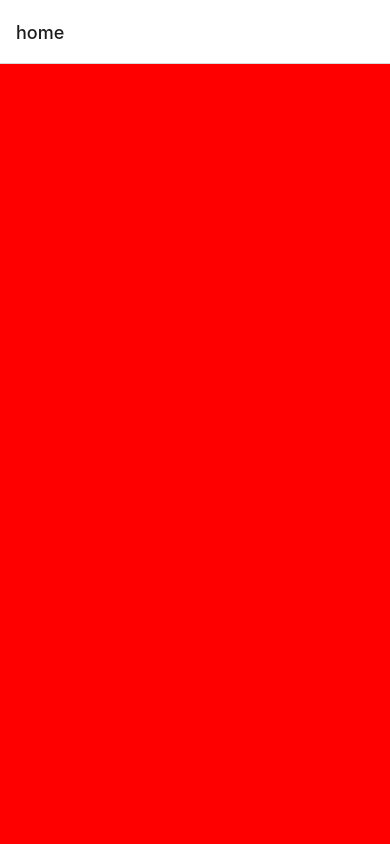
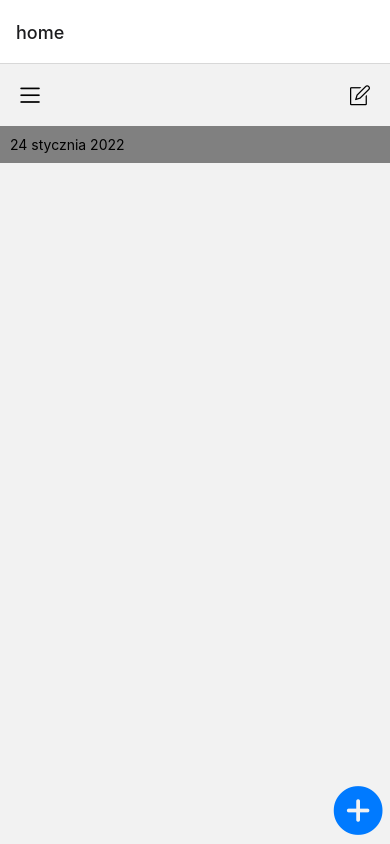
Before and after one commit to margrudniak/BoltNotes, a React Native app: screen / in a window 390 px wide. Built offline with nearby package versions, Linux system fonts and the light colour scheme.

Commit message:
feat: adjust HomeScreen

```diff
--- a/src/views/Home/Home.tsx
+++ b/src/views/Home/Home.tsx
@@ -1,8 +1,38 @@
-import React from 'react';
-import {View} from 'react-native';
+import React, {useEffect, useState} from 'react';
+import {useTheme} from '@react-navigation/native';
+import {StatusBar, Text, View} from 'react-native';
+import {SafeAreaView, useSafeAreaInsets} from 'react-native-safe-area-context';
+import Icon from 'react-native-vector-icons/Ionicons';
+import {DateBar, Header, Modal} from '../../components';
 
 export interface HomeScreenProps {}
 
 export const HomeScreen = ({message}: HomeScreenProps) => {
-  return <View style={{flex: 1, backgroundColor: 'red'}}></View>;
+  const [modalVisible, setModalVisible] = useState(false);
+  const {dark, colors} = useTheme();
+  const {bottom, right} = useSafeAreaInsets();
+  useEffect(() => console.log(modalVisible), [modalVisible]);
+  return (
+    <SafeAreaView
+      edges={['top', 'left', 'right']}
+      style={{flex: 1, backgroundColor: colors.background}}>
+      <StatusBar barStyle={dark ? 'light-content' : 'dark-content'} />
+      <Header onPressNote={setModalVisible} />
+      <DateBar />
+      <Icon
+        size={60}
+        name="add-circle"
+        color={colors.primary}
+        onPress={() => console.log('clicked add')}
+        style={{
+          position: 'absolute',
+          bottom: 0,
+          right: 0,
+          marginBottom: bottom,
+          marginRight: right,
+        }}
+      />
+      <Modal {...{modalVisible, setModalVisible}} />
+    </SafeAreaView>
+  );
 };
```
